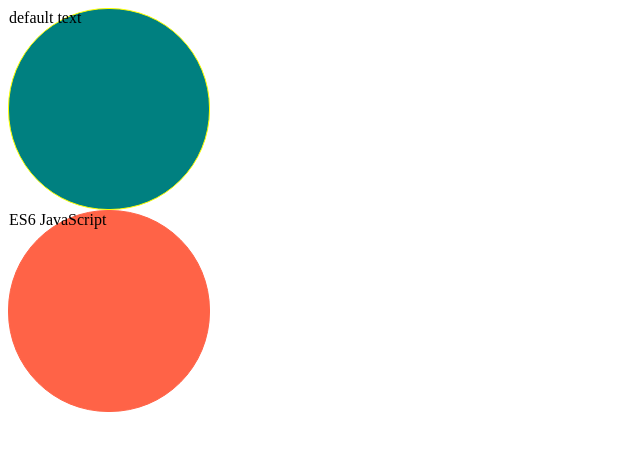
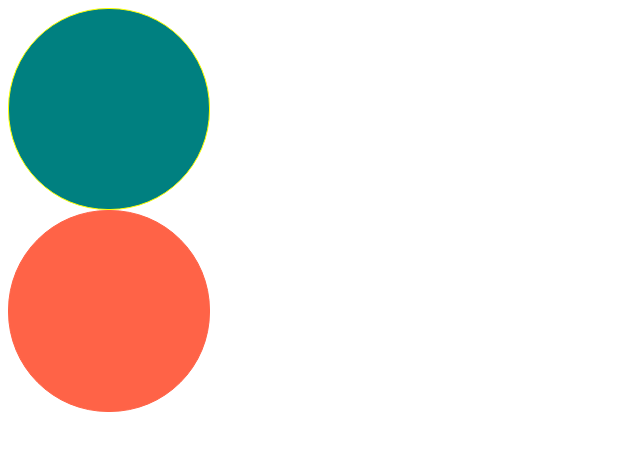
Before and after one commit to 7luky/react-masterclass, a React (Create React App) app: page / in a window 1280 px wide. Shown: the top 450 px of the page, without its empty margins (0-640 px from the left). Built offline with nearby package versions, Linux system fonts and the light colour scheme.

Commit message:
#3.4 State

```diff
--- a/src/App.tsx
+++ b/src/App.tsx
@@ -4,7 +4,7 @@
   return (
     <div>
       <Circle borderColor="yellow" bgColor="teal" />
-      <Circle text="ES6 JavaScript" bgColor="tomato" />
+      <Circle bgColor="tomato" />
     </div>
   );
 }
--- a/src/Circle.tsx
+++ b/src/Circle.tsx
@@ -1,3 +1,4 @@
+import { useState } from "react";
 import styled from "styled-components";
 
 interface ContainerProps {
@@ -16,15 +17,12 @@
 interface CircleProps {
   bgColor: string;
   borderColor?: string;
-  text?: string;
 }
 
-function Circle({ bgColor, borderColor, text = "default text" }: CircleProps) {
-  return (
-    <Container bgColor={bgColor} borderColor={borderColor ?? bgColor}>
-      {text}
-    </Container>
-  );
+function Circle({ bgColor, borderColor }: CircleProps) {
+  const [value, setValue] = useState<number | string>(1);
+
+  return <Container bgColor={bgColor} borderColor={borderColor ?? bgColor} />;
 }
 
 export default Circle;
```
